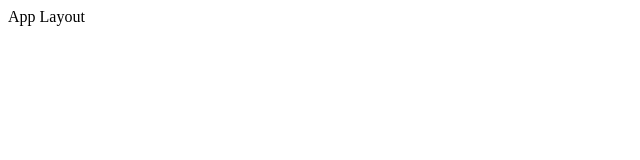
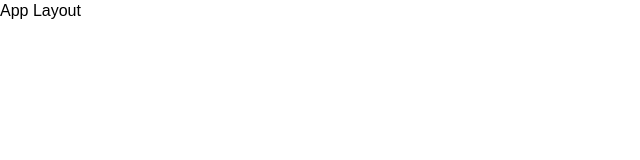
Before and after one commit to zhaslanulysa6yrka/recipes-admin-panel, a Vue app: page / in a window 1280 px wide. Shown: the top 160 px of the page, without its empty margins (0-640 px from the left). Built offline with nearby package versions, Linux system fonts and the light colour scheme; the HTML template or start-up script is replaced by a standard one.

Commit message:
feat: add global styles and update index.scss to include them

```diff
--- /dev/null
+++ b/src/assets/styles/_global.scss
@@ -0,0 +1,36 @@
+* {
+  box-sizing: border-box;
+}
+
+html,
+body {
+  margin: 0;
+  padding: 0;
+  font-family: Arial, sans-serif;
+  font-size: 16px;
+  line-height: 1.4;
+}
+
+a {
+  color: inherit;
+  text-decoration: none;
+
+  &:hover,
+  &:focus {
+    text-decoration: none;
+  }
+}
+
+.container {
+  max-width: 1280px;
+  width: 100%;
+  margin-inline: auto;
+}
+
+.d-flex {
+  display: flex;
+}
+
+.align-center {
+  align-items: center;
+}
--- a/src/assets/styles/index.scss
+++ b/src/assets/styles/index.scss
@@ -0,0 +1 @@
+@use 'global' as *;
```
